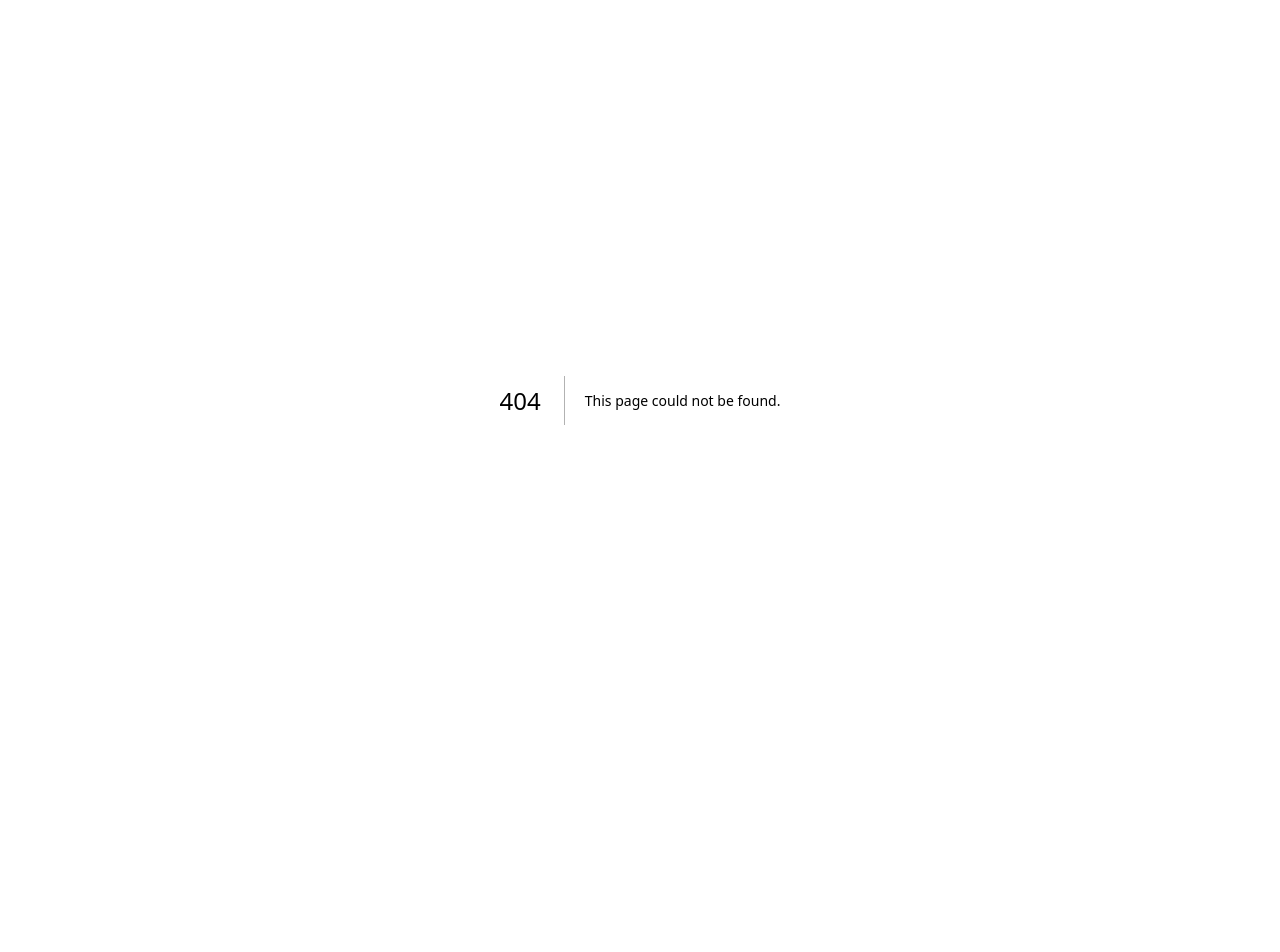
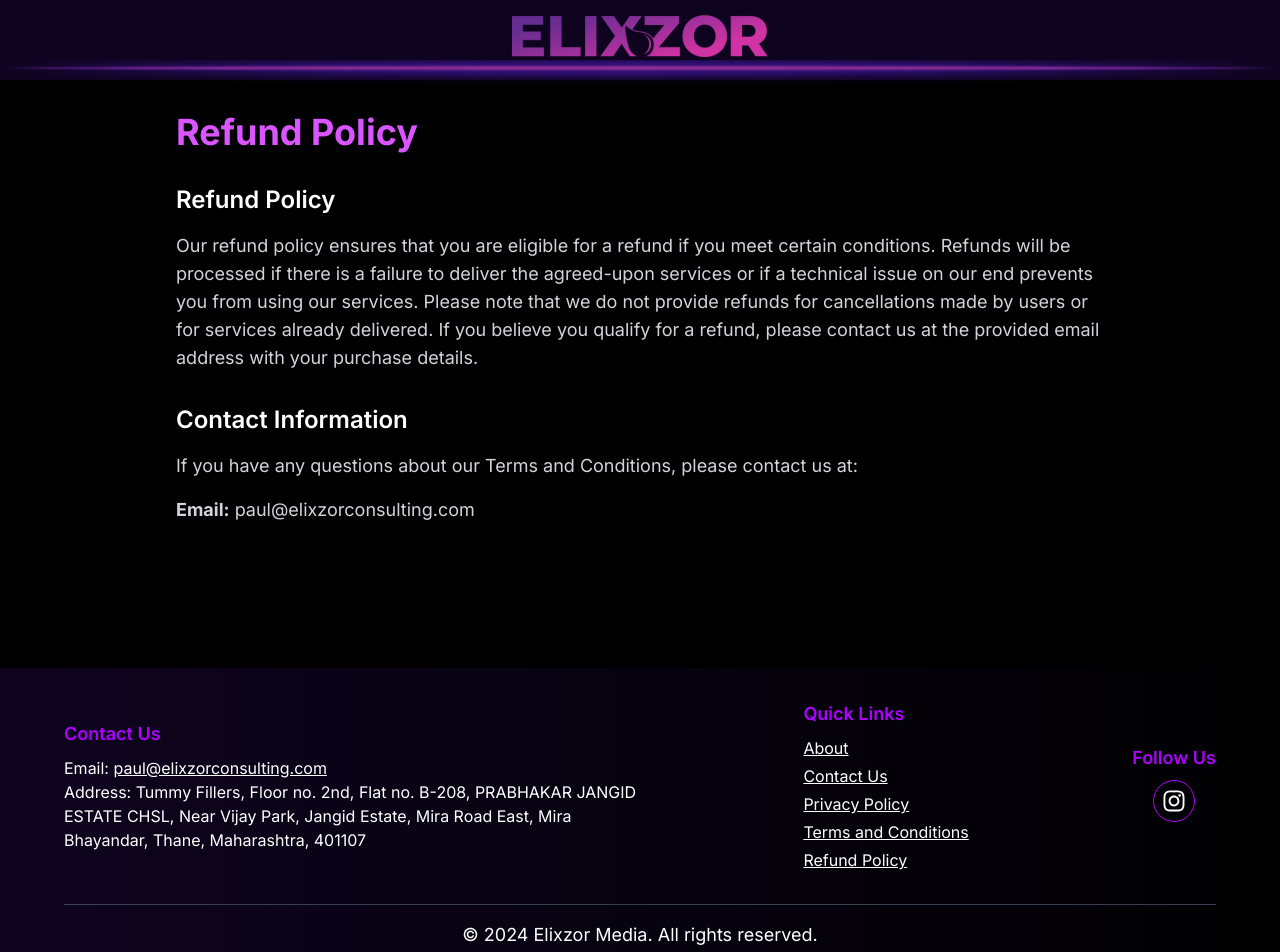
Before and after one commit to raj-bhai/elixor-landing, a Next.js app: page /refund-policy in a window 1280 px wide. Before the commit this address had no page. Shown: the top 952 px of the page. Before the commit the page ends 800 px from the top, so only its background shows below. Built offline with nearby package versions, Linux system fonts and the light colour scheme.

Commit message:
contact-us, about

```diff
--- /dev/null
+++ b/app/about/page.js
@@ -0,0 +1,60 @@
+import React from "react";
+import Header from "../components/Header";
+import Footer from "../components/Footer";
+
+export default function About() {
+  return (
+    <main className="flex flex-col min-h-screen bg-gradient-to-br from-black via-purple-900 to-black text-white overflow-x-hidden ">
+      {/* Header */}
+      <Header />
+
+      {/* Content Section */}
+      <div className="flex-1 w-full px-6 py-10 sm:py-16 sm:px-24">
+        <div className="max-w-5xl mx-auto bg-black bg-opacity-50 p-8 sm:p-12 shadow-lg rounded-lg">
+          <h1 className="text-4xl font-bold text-[#DA54FF] mb-8">About Us</h1>
+
+          {/* Our Mission */}
+          <section className="mb-8">
+            <h2 className="text-2xl font-semibold text-white mb-4">Our Mission</h2>
+            <p className="text-gray-300 text-lg">
+              At Elixzor Consulting, our mission is to empower businesses through innovative solutions,
+              driving sustainable growth and meaningful impact. We strive to bridge the gap between
+              ideas and success, helping our clients navigate the complexities of the digital world.
+            </p>
+          </section>
+
+          {/* Our Values */}
+          <section className="mb-8">
+            <h2 className="text-2xl font-semibold text-white mb-4">Our Values</h2>
+            <ul className="text-gray-300 text-lg list-disc list-inside">
+              <li>Integrity: We uphold transparency and honesty in all our work.</li>
+              <li>Innovation: We prioritize creativity and embrace technology to offer unique solutions.</li>
+              <li>Customer Success: Your growth is our top priority, guiding all our strategies and actions.</li>
+            </ul>
+          </section>
+
+          {/* Our Team */}
+          <section className="mb-8">
+            <h2 className="text-2xl font-semibold text-white mb-4">Our Team</h2>
+            <p className="text-gray-300 text-lg">
+              Our team consists of experienced professionals passionate about technology and business
+              solutions. We bring together diverse skills in consulting, development, and design to
+              create impactful projects for our clients.
+            </p>
+          </section>
+
+          {/* Contact Us */}
+          <section className="mb-8">
+            <h2 className="text-2xl font-semibold text-white mb-4">Contact Us</h2>
+            <p className="text-gray-300 text-lg">
+              Interested in learning more? Reach out to us at <strong>paul@elixzorconsulting.com</strong> for inquiries.
+            </p>
+          </section>
+        </div>
+      </div>
+
+      {/* Footer */}
+      <Footer />
+    </main>
+  );
+}
--- a/app/components/Footer.js
+++ b/app/components/Footer.js
@@ -3,8 +3,8 @@
 
 export default function Footer() {
   return (
-    <footer className=" w-screen bg-gradient-to-r from-purple to-black text-white py-8">
-      <div className="container mx-auto  px-4 md:px-8 lg:px-16">
+    <footer className="w-screen bg-gradient-to-r from-purple to-black text-white py-8 overflow-x-hidden">
+      <div className="container mx-auto px-4 md:px-8 lg:px-16">
         {/* Top section with contact info and quick links */}
         <div className="flex flex-col md:flex-row justify-between items-center md:items-center space-y-8 md:space-y-0 mb-8">
           {/* Contact Info */}
@@ -36,6 +36,22 @@
             <ul className="space-y-1">
               <li>
                 <Link
+                  href="/about"
+                  className="underline hover:text-light-purple transition duration-300"
+                >
+                  About
+                </Link>
+              </li>
+              <li>
+                <Link
+                  href="/contact-us"
+                  className="underline hover:text-light-purple transition duration-300"
+                >
+                  Contact Us
+                </Link>
+              </li>
+              <li>
+                <Link
                   href="/privacy-policy"
                   className="underline hover:text-light-purple transition duration-300"
                 >
@@ -48,6 +64,14 @@
                   className="underline hover:text-light-purple transition duration-300"
                 >
                   Terms and Conditions
+                </Link>
+              </li>
+              <li>
+                <Link
+                  href="/refund-policy"
+                  className="underline hover:text-light-purple transition duration-300"
+                >
+                  Refund Policy
                 </Link>
               </li>
             </ul>
--- /dev/null
+++ b/app/contact-us/page.js
@@ -0,0 +1,45 @@
+import React from "react";
+import Header from "../components/Header";
+import Footer from "../components/Footer";
+
+export default function TermsAndConditions() {
+  return (
+    <main className="flex flex-col min-h-screen bg-gradient-to-br from-black via-purple-900 to-black text-white overflow-x-hidden ">
+      {/* Header */}
+      <Header />
+
+      {/* Content Section */}
+      <div className="flex-1 w-full px-6 py-10 sm:py-16 sm:px-24">
+        <div className="max-w-5xl mx-auto bg-black bg-opacity-50 p-8 sm:p-12 shadow-lg rounded-lg">
+          <h1 className="text-4xl font-bold text-[#DA54FF] mb-8">
+         Contact us
+          </h1>
+
+          {/* Contact Information */}
+          <section className="mb-8">
+            <h2 className="text-2xl font-semibold text-white mb-4">
+              Contact Information
+            </h2>
+            <p className="text-gray-300 text-lg">
+              If you have any questions about our Terms and Conditions, please
+              contact us at:
+            </p>
+            <p className="mt-4 text-gray-300 text-lg">
+              <strong>Email:</strong> paul@elixzorconsulting.com <br />
+              {/* <strong>Phone:</strong> +123 456 7890 */}
+            </p>
+            <p className="mt-4 text-gray-300 text-lg">
+              <strong>Address:</strong>      Address: Tummy Fillers, Floor no. 2nd, Flat no. B-208, PRABHAKAR
+              JANGID ESTATE CHSL, Near Vijay Park, Jangid Estate, Mira Road
+              East, Mira Bhayandar, Thane, Maharashtra, 401107 <br />
+              {/* <strong>Phone:</strong> +123 456 7890 */}
+            </p>
+          </section>
+        </div>
+      </div>
+
+      {/* Footer */}
+      <Footer />
+    </main>
+  );
+}
--- /dev/null
+++ b/app/refund-policy/page.js
@@ -0,0 +1,55 @@
+import React from "react";
+import Header from "../components/Header";
+import Footer from "../components/Footer";
+
+export default function TermsAndConditions() {
+  return (
+    <main className="flex flex-col min-h-screen bg-gradient-to-br from-black via-purple-900 to-black text-white overflow-x-hidden ">
+      {/* Header */}
+      <Header />
+
+      {/* Content Section */}
+      <div className="flex-1 w-full px-6 py-10 sm:py-16 sm:px-24">
+        <div className="max-w-5xl mx-auto bg-black bg-opacity-50 p-8 sm:p-12 shadow-lg rounded-lg">
+          <h1 className="text-4xl font-bold text-[#DA54FF] mb-8">
+            Refund Policy
+          </h1>
+          {/* Refund Policy */}
+          <section className="mb-8">
+            <h2 className="text-2xl font-semibold text-white mb-4">
+              Refund Policy
+            </h2>
+            <p className="text-gray-300 text-lg">
+              Our refund policy ensures that you are eligible for a refund if
+              you meet certain conditions. Refunds will be processed if there is
+              a failure to deliver the agreed-upon services or if a technical
+              issue on our end prevents you from using our services. Please note
+              that we do not provide refunds for cancellations made by users or
+              for services already delivered. If you believe you qualify for a
+              refund, please contact us at the provided email address with your
+              purchase details.
+            </p>
+          </section>
+
+          {/* Contact Information */}
+          <section className="mb-8">
+            <h2 className="text-2xl font-semibold text-white mb-4">
+              Contact Information
+            </h2>
+            <p className="text-gray-300 text-lg">
+              If you have any questions about our Terms and Conditions, please
+              contact us at:
+            </p>
+            <p className="mt-4 text-gray-300 text-lg">
+              <strong>Email:</strong> paul@elixzorconsulting.com <br />
+              {/* <strong>Phone:</strong> +123 456 7890 */}
+            </p>
+          </section>
+        </div>
+      </div>
+
+      {/* Footer */}
+      <Footer />
+    </main>
+  );
+}
```
